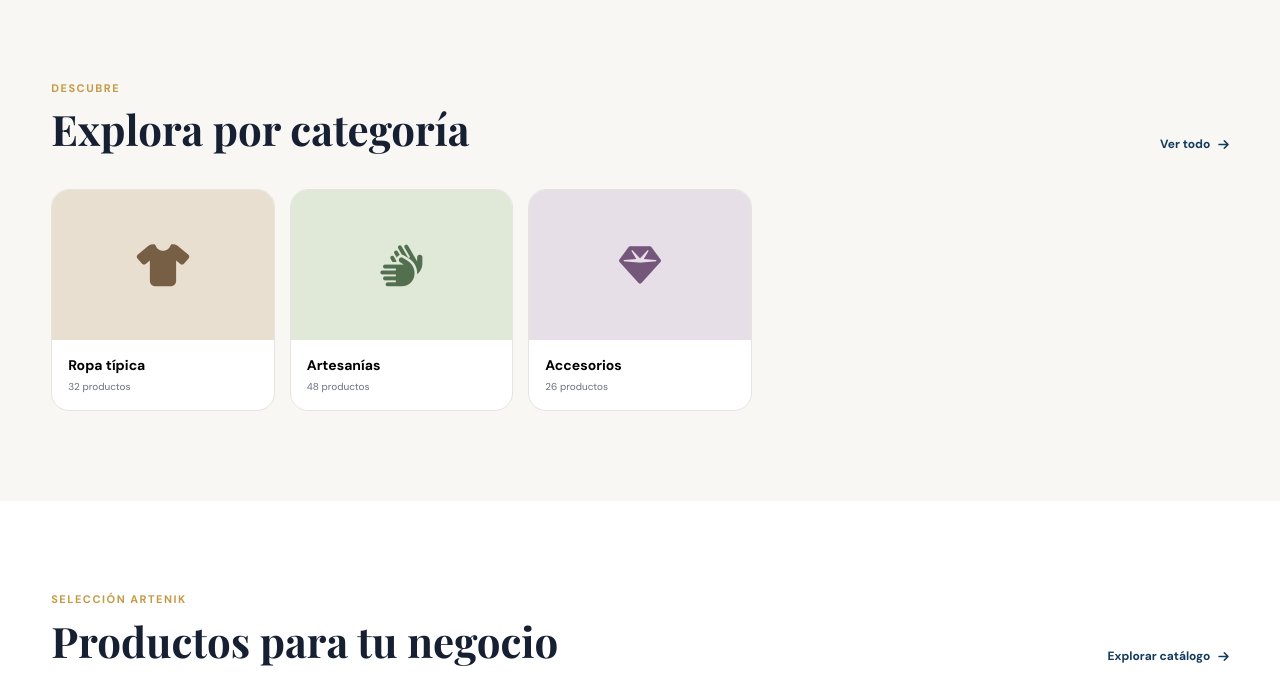
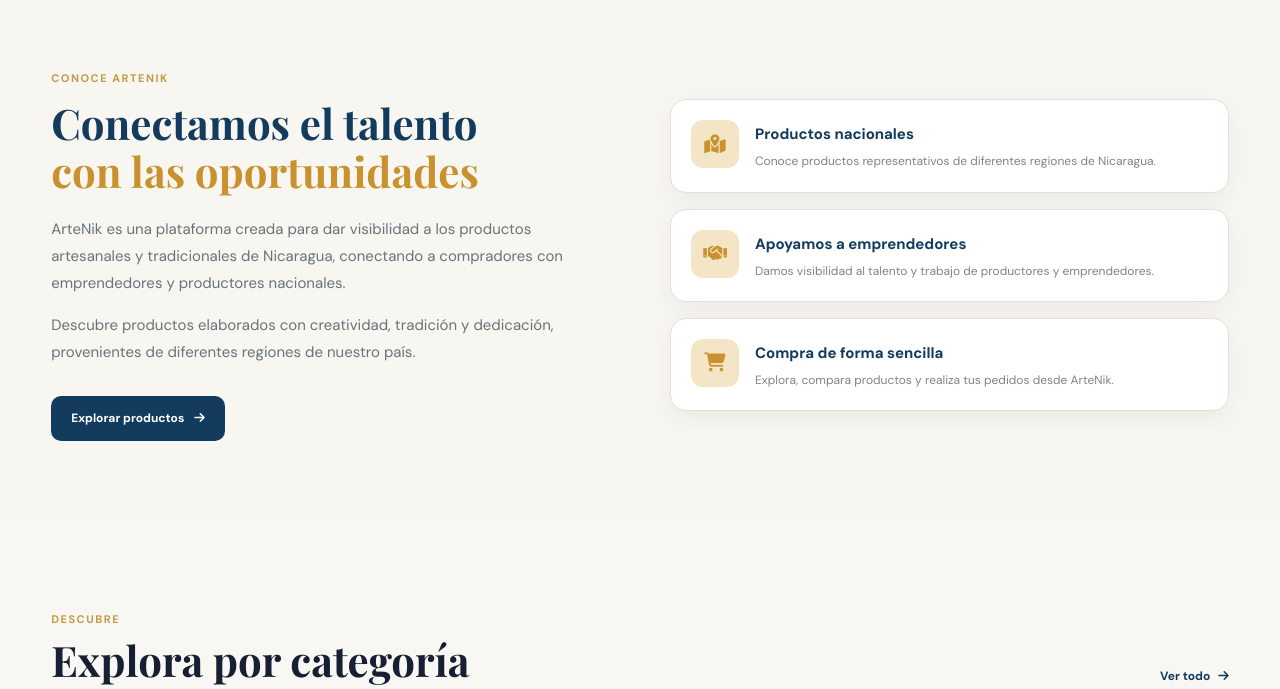
Before and after one commit to Oquel-Mendoza/ArteNik, a plain HTML site: page index.html in a window 1280 px wide. Shown: the part 1065-1754 px from the top of the page. Drawn offline with nearby package versions, Linux system fonts and the light colour scheme; sample sign-in values are in the browser's storage.

Commit message:
Agrega seccion Conoce Mas

```diff
--- a/css/style.css
+++ b/css/style.css
@@ -4204,3 +4204,123 @@ img {
     color: #7b858c;
     font-size: 11px;
 }
+
+/* ==========================================
+   SECCIÓN CONOCE MÁS - ARTENIK
+========================================== */
+
+.about-artenik-section {
+    padding: 80px 0;
+    background: #f8f6f1;
+}
+
+.about-artenik-content {
+    display: grid;
+    grid-template-columns: 1fr 1fr;
+    gap: 60px;
+    align-items: center;
+}
+
+.about-artenik-text {
+    max-width: 600px;
+}
+
+.about-artenik-text h2 {
+    margin: 12px 0 20px;
+    color: #123b5d;
+    font-family: "Playfair Display", serif;
+    font-size: 42px;
+    line-height: 1.15;
+}
+
+.about-artenik-text h2 span {
+    display: block;
+    color: #c9922e;
+}
+
+.about-artenik-text p {
+    margin: 0 0 15px;
+    color: #68737b;
+    font-size: 15px;
+    line-height: 1.8;
+}
+
+.about-artenik-btn {
+    display: inline-flex;
+    align-items: center;
+    gap: 10px;
+    margin-top: 15px;
+    padding: 13px 20px;
+    border-radius: 10px;
+    background: #123b5d;
+    color: #ffffff;
+    text-decoration: none;
+    font-size: 12px;
+    font-weight: 700;
+    transition: all 0.25s ease;
+}
+
+.about-artenik-btn:hover {
+    background: #c9922e;
+    transform: translateY(-2px);
+}
+
+.about-artenik-cards {
+    display: flex;
+    flex-direction: column;
+    gap: 16px;
+}
+
+.about-feature {
+    display: flex;
+    align-items: flex-start;
+    gap: 16px;
+    padding: 20px;
+    background: #ffffff;
+    border: 1px solid #e6e1d8;
+    border-radius: 16px;
+    box-shadow: 0 8px 25px rgba(18, 59, 93, 0.06);
+}
+
+.about-feature-icon {
+    width: 48px;
+    height: 48px;
+    min-width: 48px;
+    display: flex;
+    align-items: center;
+    justify-content: center;
+    border-radius: 12px;
+    background: #f3e5c5;
+    color: #c9922e;
+    font-size: 19px;
+}
+
+.about-feature h3 {
+    margin: 2px 0 6px;
+    color: #123b5d;
+    font-size: 15px;
+}
+
+.about-feature p {
+    margin: 0;
+    color: #7b858c;
+    font-size: 12px;
+    line-height: 1.6;
+}
+
+@media (max-width: 800px) {
+
+    .about-artenik-section {
+        padding: 60px 0;
+    }
+
+    .about-artenik-content {
+        grid-template-columns: 1fr;
+        gap: 35px;
+    }
+
+    .about-artenik-text h2 {
+        font-size: 34px;
+    }
+
+}
--- a/index.html
+++ b/index.html
@@ -330,6 +330,118 @@
 
 </section>
 
+<!-- ==========================================
+     CONOCE MÁS SOBRE ARTENIK
+========================================== -->
+
+<section class="about-artenik-section" id="conoce-mas">
+
+    <div class="section-container">
+
+        <div class="about-artenik-content">
+
+            <div class="about-artenik-text">
+
+                <span class="section-tag">
+                    Conoce ArteNik
+                </span>
+
+                <h2>
+                    Conectamos el talento
+                    <span>con las oportunidades</span>
+                </h2>
+
+                <p>
+                    ArteNik es una plataforma creada para dar visibilidad
+                    a los productos artesanales y tradicionales de Nicaragua,
+                    conectando a compradores con emprendedores y productores
+                    nacionales.
+                </p>
+
+                <p>
+                    Descubre productos elaborados con creatividad,
+                    tradición y dedicación, provenientes de diferentes
+                    regiones de nuestro país.
+                </p>
+
+                <a href="#catalogo" class="about-artenik-btn">
+                    Explorar productos
+                    <i class="fa-solid fa-arrow-right"></i>
+                </a>
+
+            </div>
+
+
+            <div class="about-artenik-cards">
+
+                <div class="about-feature">
+
+                    <div class="about-feature-icon">
+                        <i class="fa-solid fa-map-location-dot"></i>
+                    </div>
+
+                    <div>
+                        <h3>
+                            Productos nacionales
+                        </h3>
+
+                        <p>
+                            Conoce productos representativos
+                            de diferentes regiones de Nicaragua.
+                        </p>
+                    </div>
+
+                </div>
+
+
+                <div class="about-feature">
+
+                    <div class="about-feature-icon">
+                        <i class="fa-solid fa-handshake"></i>
+                    </div>
+
+                    <div>
+                        <h3>
+                            Apoyamos a emprendedores
+                        </h3>
+
+                        <p>
+                            Damos visibilidad al talento y trabajo
+                            de productores y emprendedores.
+                        </p>
+                    </div>
+
+                </div>
+
+
+                <div class="about-feature">
+
+                    <div class="about-feature-icon">
+                        <i class="fa-solid fa-cart-shopping"></i>
+                    </div>
+
+                    <div>
+                        <h3>
+                            Compra de forma sencilla
+                        </h3>
+
+                        <p>
+                            Explora, compara productos y realiza
+                            tus pedidos desde ArteNik.
+                        </p>
+                    </div>
+
+                </div>
+
+            </div>
+
+        </div>
+
+    </div>
+
+</section>
+
+
         <!-- =========================================
              CATEGORÍAS
         ========================================== -->
@@ -694,10 +806,10 @@
 
                         </p>
 
-
 <button
     class="btn btn-primary"
     type="button"
+    id="btnConoceMas"
 >
 
     Conoce más
@@ -705,9 +817,6 @@
     <i class="fa-solid fa-arrow-right"></i>
 
 </button>
-
-                    </div>
-
 
 
                     <!-- PASOS -->
--- a/js/app.js
+++ b/js/app.js
@@ -2703,3 +2703,27 @@ if (cardExpiry) {
     );
 
 }
+
+// ==========================================
+// BOTÓN CONOCE MÁS
+// ==========================================
+
+const btnConoceMas = document.getElementById("btnConoceMas");
+
+if (btnConoceMas) {
+    btnConoceMas.addEventListener("click", () => {
+
+        const seccionConoceMas =
+            document.getElementById("conoce-mas");
+
+        if (seccionConoceMas) {
+
+            seccionConoceMas.scrollIntoView({
+                behavior: "smooth",
+                block: "start"
+            });
+
+        }
+
+    });
+}
```
Lines whose indentation alone changed are shown as unchanged.
